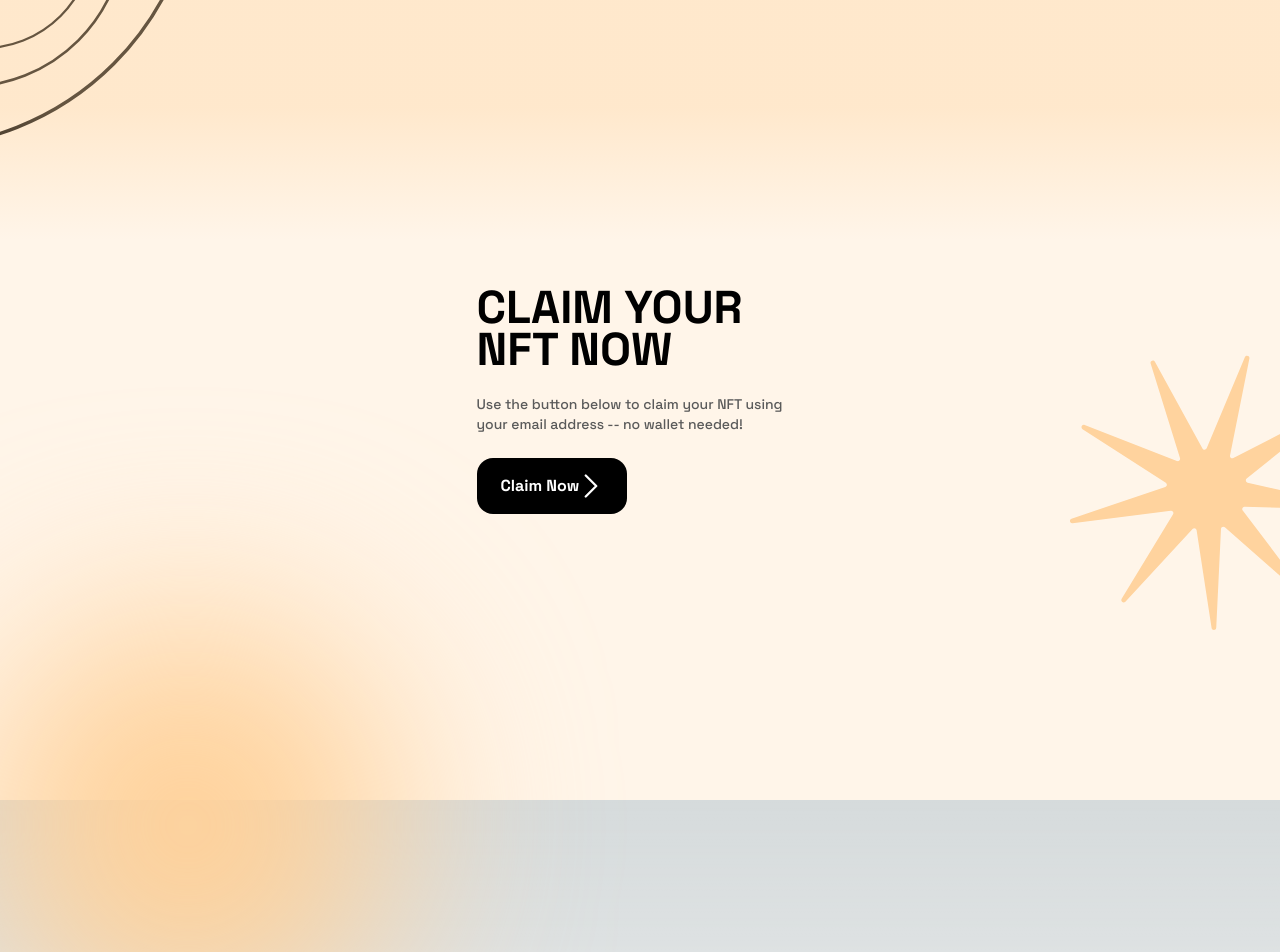
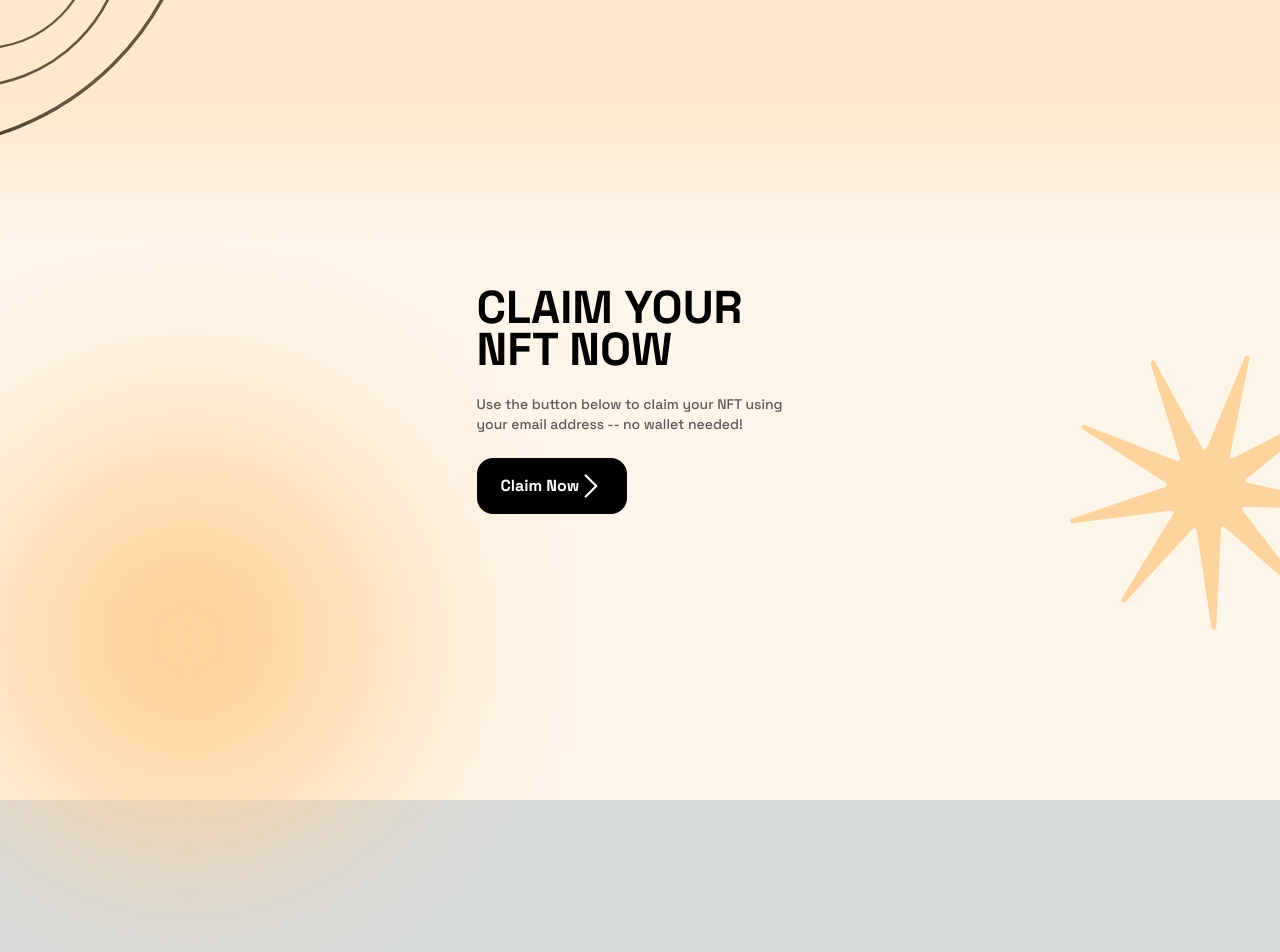
Before and after one commit to zelusio/synth3sis-demo, a Next.js app: page / in a window 1280 px wide. Shown: the top 952 px of the page. After the commit the page ends 800 px from the top, so only its background shows below. Built offline with nearby package versions, Linux system fonts and the light colour scheme.

Commit message:
fix: make round ellipse blur be fixed position instead of absolute

```diff
--- a/src/pages/claim/styles.module.scss
+++ b/src/pages/claim/styles.module.scss
@@ -51,8 +51,8 @@
   height: 420px;
   flex-shrink: 0;
 
-  position: absolute;
-  top: 615px;
+  position: fixed;
+  bottom: -50px;
   left: -22px;
 
   border-radius: 420px;
--- a/src/pages/index.tsx
+++ b/src/pages/index.tsx
@@ -28,7 +28,8 @@ export default function Home() {
                     <Image src={ellipse970} className={styles.ellipse970} alt={''}/>
                     <Image src={ellipse971} className={styles.ellipse971} alt={''}/>
                     <Image src={ellipse972} className={styles.ellipse972} alt={''}/>
-                    <Image src={ellipse969} className={styles.ellipse969} alt={''}/>
+
+                    <Image src={ellipse969} className={styles.ellipse969} style={{}} alt={''}/>
                     <Image src={star5} className={styles.star5} alt={''}/>
 
                     <div className={styles.heroContent}>
--- a/src/pages/styles.module.scss
+++ b/src/pages/styles.module.scss
@@ -49,8 +49,9 @@
   height: 420px;
   flex-shrink: 0;
 
-  position: absolute;
-  top: 615px;
+  position: fixed;
+  bottom: -50px;
+
   left: -22px;
 
   border-radius: 420px;
```
